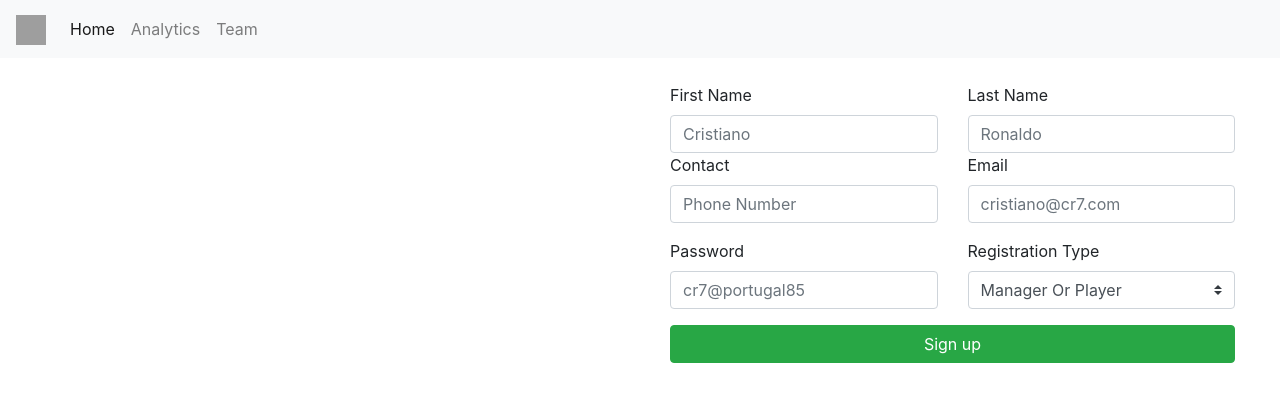
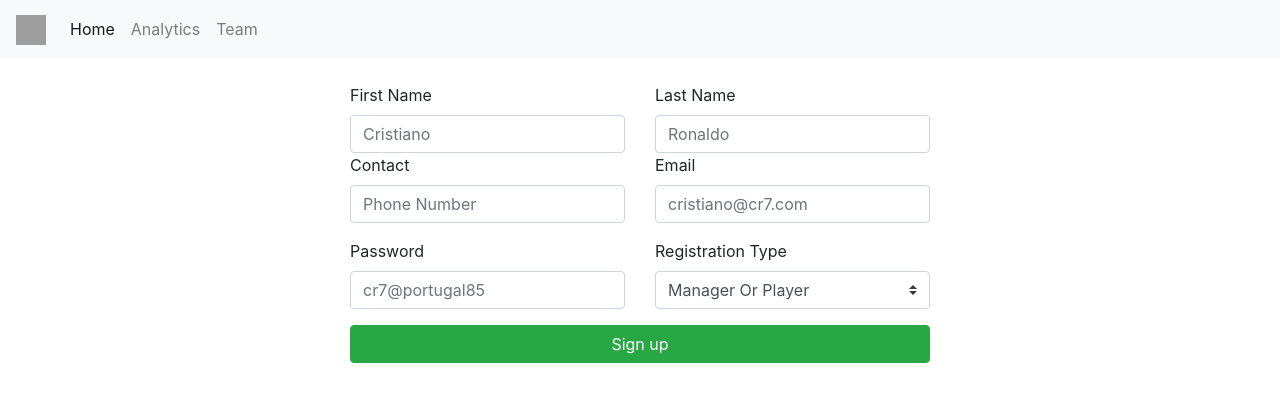
Before and after one commit to Lp063/ubx, a React (Create React App) app: page /signUpTeam in a window 1280 px wide. Shown: the top 402 px of the page. Built offline with nearby package versions, Linux system fonts and the light colour scheme; grey boxes are pictures that could not be loaded.

Commit message:
common css for all parent div from app js

```diff
--- a/src/components/pages/Analytics.js
+++ b/src/components/pages/Analytics.js
@@ -1,4 +1,5 @@
 import React,{ Component } from 'react';
+import { Row, Col } from 'react-bootstrap';
 import Highcharts from 'highcharts';
 import HighchartsReact from 'highcharts-react-official';
 //import PropTypes from 'prop-types';
@@ -8,7 +9,7 @@ class Analytics extends Component{
   render(){
     return (
       <React.Fragment>
-        <div className="row col-md-12">
+        <Row lg={2} md={2} sm={1} xs={1} style={this.props.pageParentContainerStyle}>
           <div className="col-md-6">
             <HighchartsReact highcharts={Highcharts} options={baroptions} />
           </div>
@@ -18,7 +19,7 @@ class Analytics extends Component{
           <div className="col-md-12">
             <HighchartsReact highcharts={Highcharts} options={modeOfInteraction} />
           </div>
-        </div>
+        </Row>
       </React.Fragment>
     )
   }
--- a/src/components/pages/AppLogin.js
+++ b/src/components/pages/AppLogin.js
@@ -24,7 +24,7 @@ class AppLogin extends Component{
   render(){
     return (
       <React.Fragment>
-        <Row lg={2} md={2} sm={1} xs={1}>
+        <Row lg={2} md={2} sm={1} xs={1} style={this.props.pageParentContainerStyle}>
           <Col lg={9} md={9} className="hidden-sm hidden-xs">
           </Col>
           <Col lg={3} md={3} sm={12} xs={12} className="">
--- a/src/components/pages/TeamManager/TeamManager.js
+++ b/src/components/pages/TeamManager/TeamManager.js
@@ -61,7 +61,7 @@ class TeamManager extends Component{
 
     render(){
         return(
-            <Row>
+            <Row style={this.props.pageParentContainerStyle}>
                 <Col md={12} className="no-padding">
                     <Col lg={12} md={12}> </Col>
                     <Col lg={12} md={12} className="teamDetail-PlayerList-Container">
--- a/src/components/pages/TeamSignup.js
+++ b/src/components/pages/TeamSignup.js
@@ -1,15 +1,22 @@
 import React,{ Component } from 'react';
 import TeamRegistration from '../forms/TeamRegistration';
-//import PropTypes from 'prop-types';
+import { Row, Col, Form, Button} from 'react-bootstrap';
 
 class TeamSignup extends Component{
+  constructor(props){
+    super(props);
+    this.state={};
+    //this.handleSubmit = this.handleSubmit.bind(this);
+  }
 
   render(){
     return (
       <React.Fragment>
-        <div className="col-md-6 offset-md-6">
-          <TeamRegistration registerUser={this.props.registerUser}/>
-        </div>
+        <Row style={this.props.pageParentContainerStyle}>
+          <Col md={{ span: 6, offset: 3 }}>
+            <TeamRegistration registerUser={this.props.registerUser}/>
+          </Col>
+        </Row>
       </React.Fragment>
     )
   }
```
